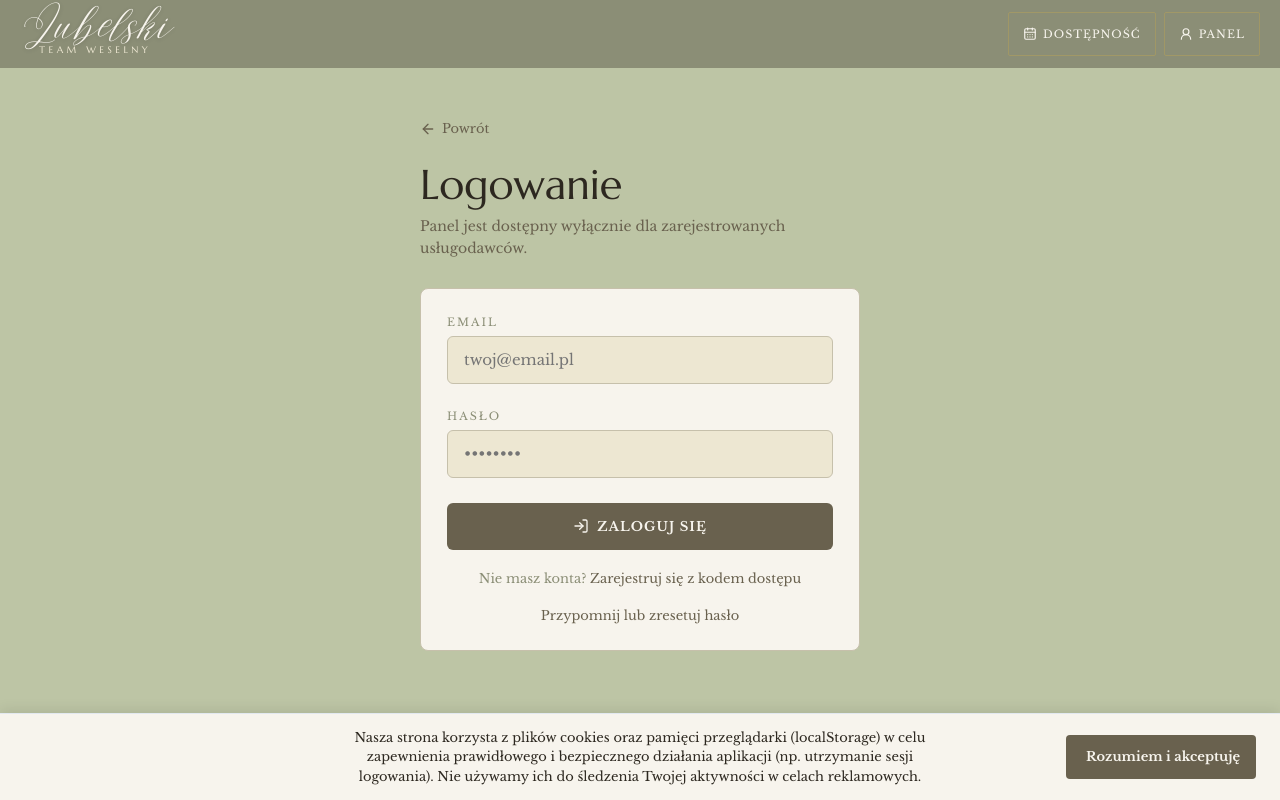
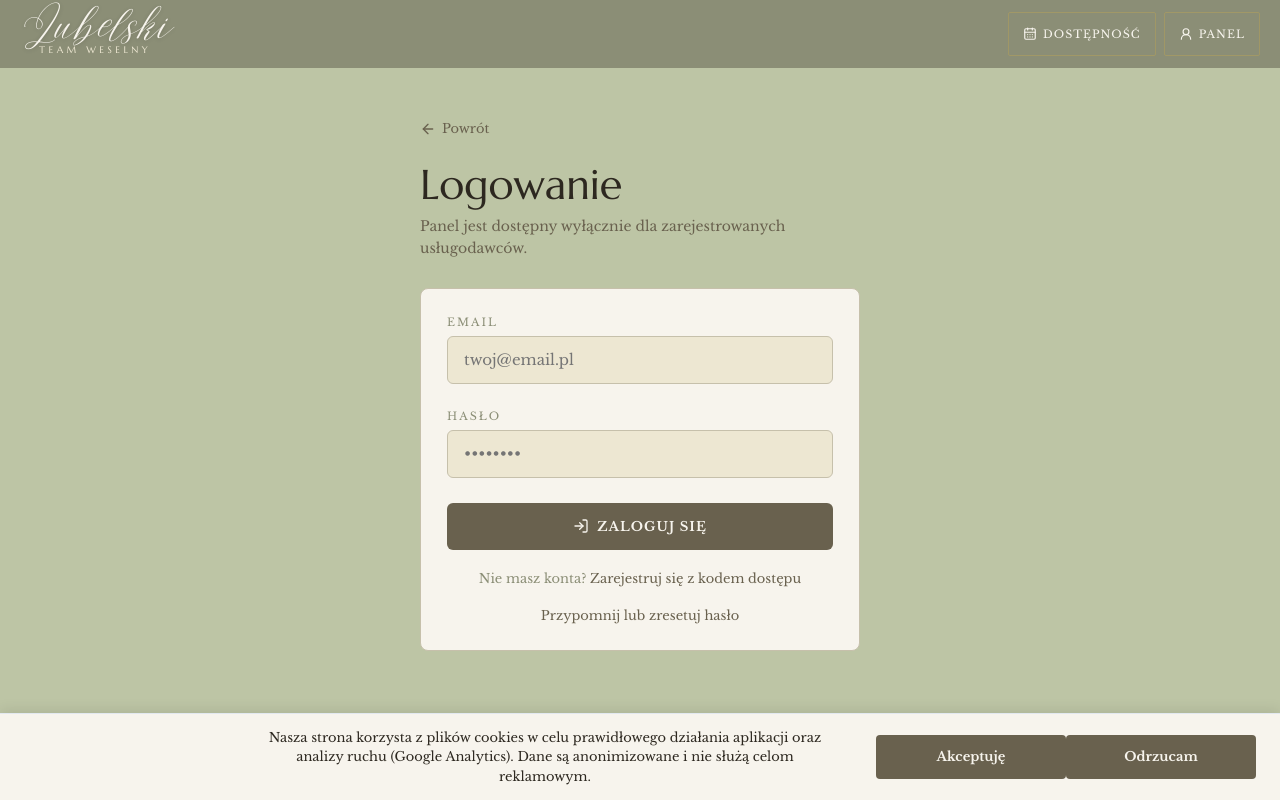
Before and after one commit to paweljabloniec12/ltw_calendar, a Next.js app: page /login in a window 1280 px wide. Built offline with nearby package versions, Linux system fonts and the light colour scheme; no server answers.

Commit message:
cookies for google analytics

```diff
--- a/components/CookieBanner.tsx
+++ b/components/CookieBanner.tsx
@@ -1,21 +1,53 @@
 "use client";
 
 import { useState, useEffect } from "react";
+
+// Dodaj swoje Measurement ID tutaj
+const GA_MEASUREMENT_ID = process.env.NEXT_PUBLIC_GA_MEASUREMENT_ID ?? "";
+
+// Funkcja ładująca skrypt GA dynamicznie
+function loadGoogleAnalytics() {
+  if (document.getElementById("ga-script")) return; // zabezpieczenie przed podwójnym ładowaniem
+
+  const script1 = document.createElement("script");
+  script1.id = "ga-script";
+  script1.src = `https://www.googletagmanager.com/gtag/js?id=${GA_MEASUREMENT_ID}`;
+  script1.async = true;
+  document.head.appendChild(script1);
+
+  const script2 = document.createElement("script");
+  script2.innerHTML = `
+    window.dataLayer = window.dataLayer || [];
+    function gtag(){dataLayer.push(arguments);}
+    gtag('js', new Date());
+    gtag('config', '${GA_MEASUREMENT_ID}', { anonymize_ip: true });
+  `;
+  document.head.appendChild(script2);
+}
 
 export function CookieBanner() {
   const [isVisible, setIsVisible] = useState(false);
 
   useEffect(() => {
-    // Sprawdzamy, czy użytkownik już wcześniej zamknął baner
-    const hasConsent = localStorage.getItem("ltw-cookie-consent");
-    if (!hasConsent) {
+    const consent = localStorage.getItem("ltw-cookie-consent");
+    if (!consent) {
       setIsVisible(true);
+    } else if (consent === "accepted") {
+      // Użytkownik już wcześniej zaakceptował — ładujemy GA od razu
+      loadGoogleAnalytics();
     }
   }, []);
 
   const handleAccept = () => {
     localStorage.setItem("ltw-cookie-consent", "accepted");
     setIsVisible(false);
+    loadGoogleAnalytics(); // Ładujemy GA dopiero po akceptacji
+  };
+
+  const handleDecline = () => {
+    localStorage.setItem("ltw-cookie-consent", "declined");
+    setIsVisible(false);
+    // GA NIE jest ładowane
   };
 
   if (!isVisible) return null;
@@ -23,16 +55,17 @@ export function CookieBanner() {
   return (
     <div className="cookie-banner">
       <p className="cookie-banner-text">
-        Nasza strona korzysta z plików cookies oraz pamięci przeglądarki (localStorage) w celu zapewnienia prawidłowego i bezpiecznego działania aplikacji (np. utrzymanie sesji logowania). Nie używamy ich do śledzenia Twojej aktywności w celach reklamowych.
+        Nasza strona korzysta z plików cookies w celu prawidłowego działania aplikacji
+        oraz analizy ruchu (Google Analytics). Dane są anonimizowane i nie służą celom reklamowym.
       </p>
-
-      <button
-        onClick={handleAccept}
-        type="button"
-        className="cookie-banner-btn"
-      >
-        Rozumiem i akceptuję
-      </button>
+      <div className="cookie-banner-actions">
+        <button onClick={handleAccept} type="button" className="cookie-banner-btn">
+          Akceptuję
+        </button>
+        <button onClick={handleDecline} type="button" className="cookie-banner-btn cookie-banner-btn--secondary">
+          Odrzucam
+        </button>
+      </div>
     </div>
   );
 }
```
Also changed, not shown: components/availability-search.tsx (+11 -2 lines).
